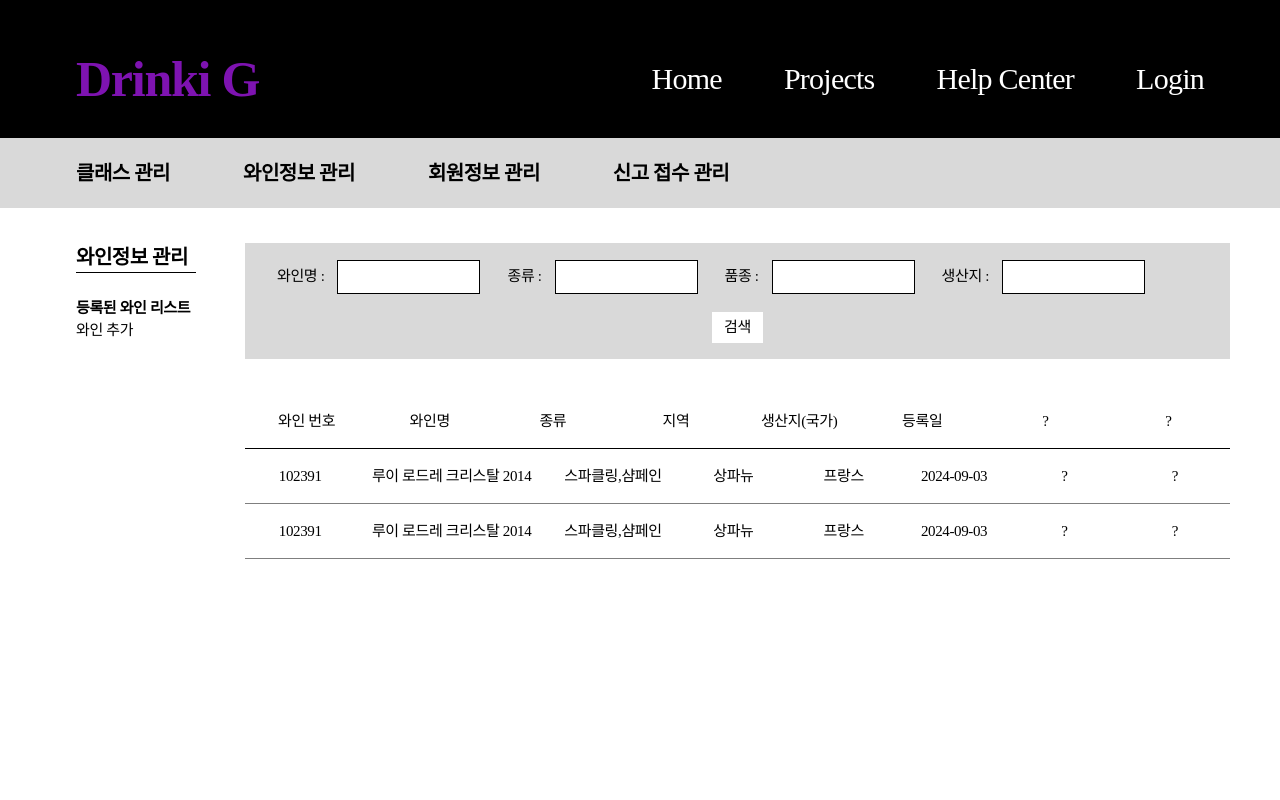
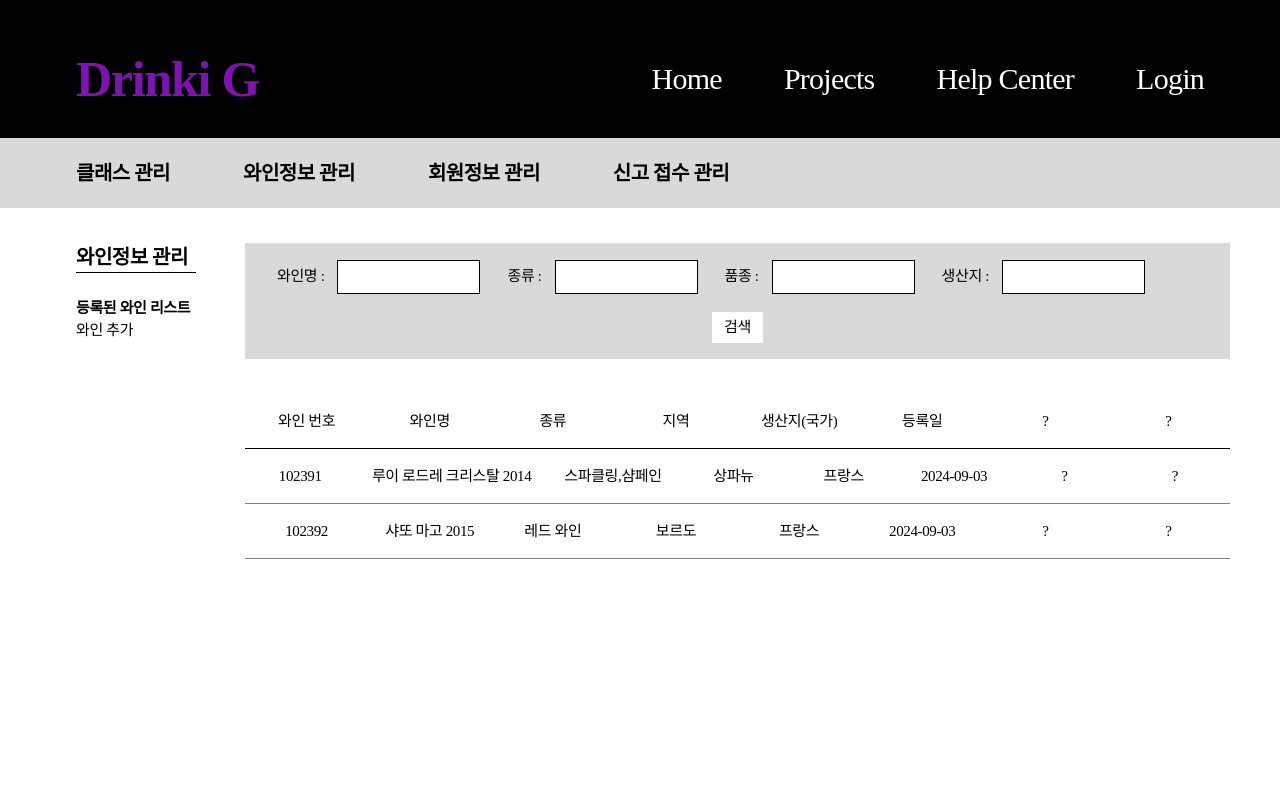
Before and after one commit to Drink-Easy/DE-admin, a React (Vite) app: page /wine in a window 1280 px wide. Shown: the top 800 px of the page. Built offline with nearby package versions, Linux system fonts and the light colour scheme.

Commit message:
[feat] 정적 데이터 타입 변경 및 와인 클릭시 페이지 이동 #7

```diff
--- a/src/components/common/Table.tsx
+++ b/src/components/common/Table.tsx
@@ -1,13 +1,16 @@
 import styled from "styled-components";
 
-interface TableProps {
+interface TableProps<T> {
   columns: string[];
-  data: string[][];
+  data: T[];
+  onRowClick?: (id: string) => void;
 }
 
-export default function Table(props: TableProps) {
-  const { columns, data } = props;
-
+export default function Table<T extends { id: string }>({
+  columns,
+  data,
+  onRowClick,
+}: TableProps<T>) {
   return (
     <Container>
       <TableRow>
@@ -19,8 +22,8 @@ export default function Table(props: TableProps) {
       <TableBody>
         {data.map((row, rowIndex) => (
           <DataWrapper key={rowIndex}>
-            <TableRow>
-              {row.map((cell, cellIndex) => (
+            <TableRow onClick={() => onRowClick && onRowClick(row.id)}>
+              {Object.values(row).map((cell, cellIndex) => (
                 <TableCell key={cellIndex}>{cell}</TableCell>
               ))}
             </TableRow>
--- /dev/null
+++ b/src/interface/interface.tsx
@@ -0,0 +1,20 @@
+export interface Wine {
+  id: string;
+  name: string;
+  type: string;
+  region: string;
+  country: string;
+  date: string;
+  action1: string;
+  action2: string;
+}
+export interface User {
+  id: string;
+  name: string;
+  userId: string;
+  phone: string;
+  status: string;
+  joinDate: string;
+  banEndDate: string;
+  action: string;
+}
--- a/src/pages/user/UserPage.tsx
+++ b/src/pages/user/UserPage.tsx
@@ -5,6 +5,7 @@ import DetailHeader from "../../components/common/DetailHeader";
 import SideBar from "../../components/common/SideBar";
 import SearchBox from "../../components/common/SearchBox";
 import Table from "../../components/common/Table";
+import { User } from "../../interface/interface";
 
 export default function UserPage() {
   const columns = [
@@ -17,27 +18,27 @@ export default function UserPage() {
     "정지 마감일",
     "?",
   ];
-  const data = [
-    [
-      "C011123",
-      "위승주",
-      "wsj11029",
-      "010-3655-5641",
-      "정상",
-      "2024-09-03",
-      "-",
-      "-",
-    ],
-    [
-      "C011123",
-      "위승주",
-      "wsj11029",
-      "010-3655-5641",
-      "정상",
-      "2024-09-03",
-      "-",
-      "-",
-    ],
+  const data: User[] = [
+    {
+      id: "C011123",
+      name: "위승주",
+      userId: "wsj11029",
+      phone: "010-3655-5641",
+      status: "정상",
+      joinDate: "2024-09-03",
+      banEndDate: "-",
+      action: "-",
+    },
+    {
+      id: "C011124",
+      name: "김철수",
+      userId: "kimcs99",
+      phone: "010-2222-3333",
+      status: "정상",
+      joinDate: "2024-07-01",
+      banEndDate: "-",
+      action: "-",
+    },
   ];
 
   return (
--- a/src/pages/wine/WinePage.tsx
+++ b/src/pages/wine/WinePage.tsx
@@ -5,8 +5,12 @@ import DetailHeader from "../../components/common/DetailHeader";
 import SideBar from "../../components/common/SideBar";
 import SearchBox from "../../components/common/SearchBox";
 import Table from "../../components/common/Table";
+import { Wine } from "../../interface/interface";
+import { useNavigate } from "react-router-dom";
 
 export default function WinePage() {
+  const navigate = useNavigate();
+
   const columns = [
     "와인 번호",
     "와인명",
@@ -17,28 +21,33 @@ export default function WinePage() {
     "?",
     "?",
   ];
-  const data = [
-    [
-      "102391",
-      "루이 로드레 크리스탈 2014",
-      "스파클링,샴페인",
-      "상파뉴",
-      "프랑스",
-      "2024-09-03",
-      "?",
-      "?",
-    ],
-    [
-      "102391",
-      "루이 로드레 크리스탈 2014",
-      "스파클링,샴페인",
-      "상파뉴",
-      "프랑스",
-      "2024-09-03",
-      "?",
-      "?",
-    ],
+
+  const data: Wine[] = [
+    {
+      id: "102391",
+      name: "루이 로드레 크리스탈 2014",
+      type: "스파클링,샴페인",
+      region: "상파뉴",
+      country: "프랑스",
+      date: "2024-09-03",
+      action1: "?",
+      action2: "?",
+    },
+    {
+      id: "102392",
+      name: "샤또 마고 2015",
+      type: "레드 와인",
+      region: "보르도",
+      country: "프랑스",
+      date: "2024-09-03",
+      action1: "?",
+      action2: "?",
+    },
   ];
+
+  const handleRowClick = (id: string) => {
+    navigate(`/wine/${id}`);
+  };
 
   return (
     <>
@@ -55,7 +64,7 @@ export default function WinePage() {
           />
           <InnerContainer>
             <SearchBox titles={["와인명 :", "종류 :", "품종 :", "생산지 :"]} />
-            <Table columns={columns} data={data} />
+            <Table columns={columns} data={data} onRowClick={handleRowClick} />
           </InnerContainer>
         </ContentContainer>
       </Container>
```
